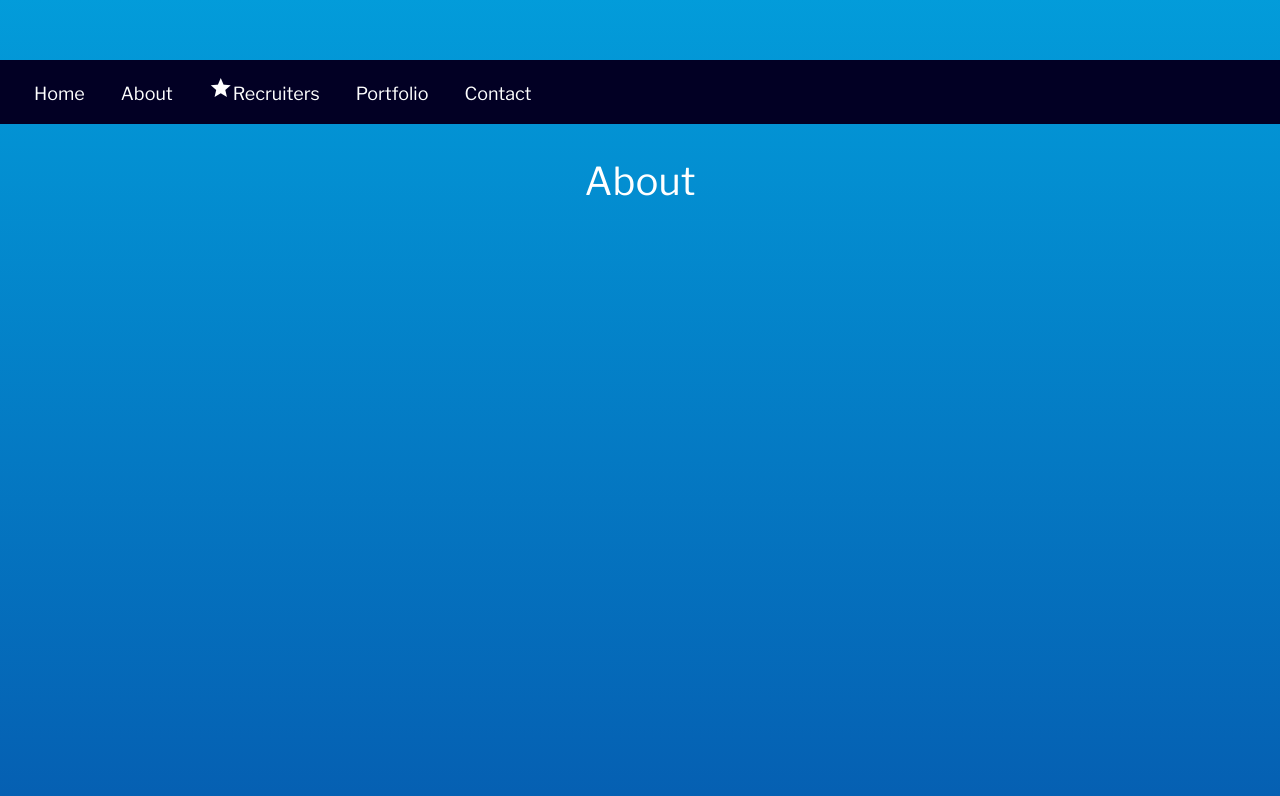
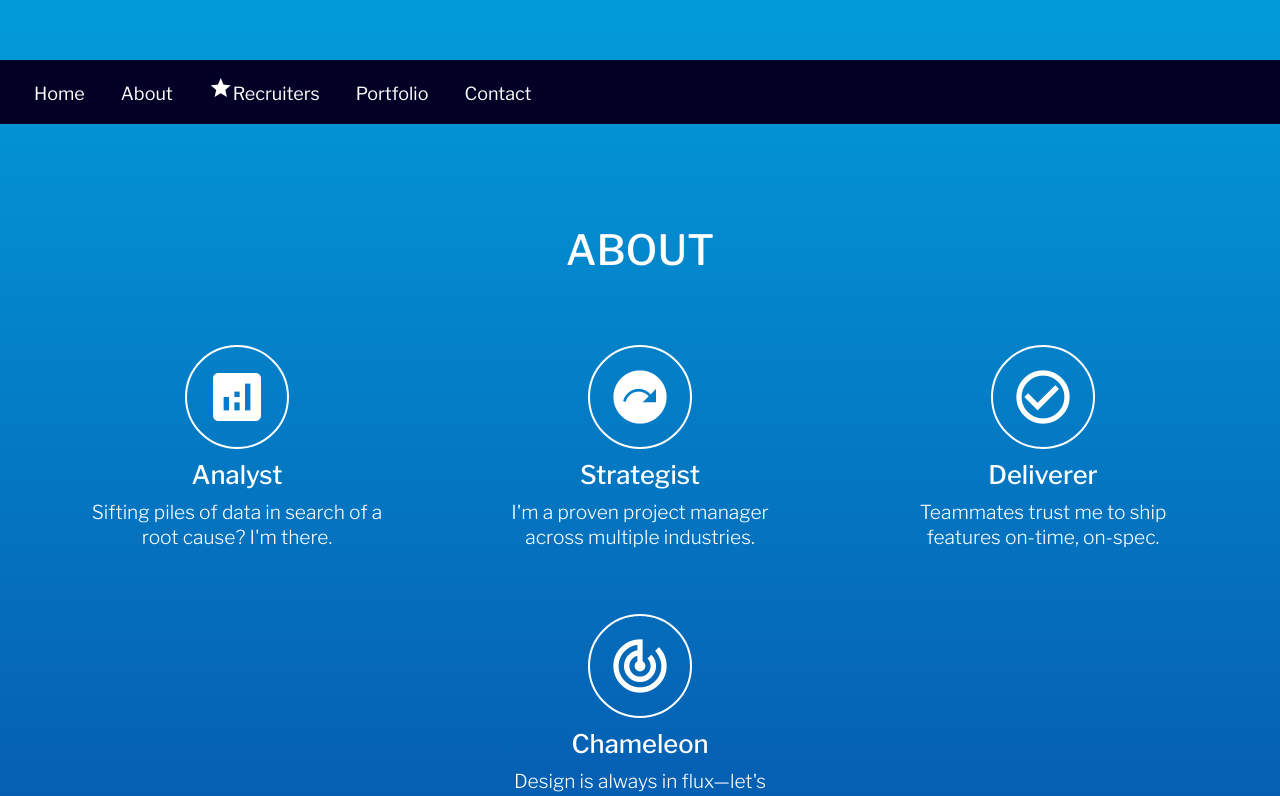
Before and after one commit to shapirodaniel/portfolio, a React (Create React App) app: page / in a window 1280 px wide. Shown: the part 740-1536 px from the top of the page. Built offline with nearby package versions, Linux system fonts and the light colour scheme.

Commit message:
add: about cards

```diff
--- a/src/index.css
+++ b/src/index.css
@@ -31,8 +31,8 @@ code {
 }
 
 h3 {
-	font-size: 2.4em;
+	font-size: 2.6em;
 	text-align: center;
 	padding: 1em;
-	font-weight: 400;
+	font-weight: 500;
 }
--- a/src/main/About.css
+++ b/src/main/About.css
@@ -1,5 +1,57 @@
+/* About */
+
 .aboutContainer {
-	height: 900px;
-	width: 100%;
+	height: 100vh;
+	padding-top: 4em;
+}
+
+.aboutContainer h3 {
 	color: white;
 }
+
+.aboutCardsList {
+	display: flex;
+	flex-wrap: wrap;
+	align-items: baseline;
+	justify-content: space-evenly;
+}
+
+/* AboutCard */
+
+.aboutCardContainer {
+	display: flex;
+	flex-direction: column;
+	align-items: center;
+	justify-content: space-between;
+	width: 300px;
+	color: white;
+	margin: 2em 1em;
+}
+
+.iconContainer {
+	display: flex;
+	align-items: center;
+	justify-content: center;
+	height: 100px;
+	width: 100px;
+	border-radius: 50%;
+	background-color: transparent;
+	border: 2px solid white;
+}
+
+.iconContainer i {
+	font-size: 4em;
+}
+
+.aboutCardContainer .title {
+	font-size: 1.6em;
+	font-weight: 500;
+	padding: 0.5em;
+}
+
+.aboutCardContainer p {
+	font-size: 1.2em;
+	font-weight: 300;
+	text-align: center;
+	line-height: 1.3em;
+}
--- a/src/main/About.js
+++ b/src/main/About.js
@@ -1,10 +1,57 @@
 import React from 'react';
 import './About.css';
+
+const aboutCards = [
+	{
+		id: 1,
+		icon: 'analytics',
+		title: 'Analyst',
+		description: "Sifting piles of data in search of a root cause? I'm there.",
+	},
+	{
+		id: 2,
+		icon: 'next_plan',
+		title: 'Strategist',
+		description: "I'm a proven project manager across multiple industries.",
+	},
+	{
+		id: 3,
+		icon: 'check_circle_outline',
+		title: 'Deliverer',
+		description: 'Teammates trust me to ship features on-time, on-spec.',
+	},
+	{
+		id: 4,
+		icon: 'track_changes',
+		title: 'Chameleon',
+		description: `Design is always in flux—let\'s discover and pivot together.`,
+	},
+];
+
+const AboutCard = ({ card }) => {
+	const { icon, title, description } = card;
+
+	return (
+		<div className='aboutCardContainer'>
+			<span className='iconContainer'>
+				<i className='material-icons'>{icon}</i>
+			</span>
+			<span className='title'>{title}</span>
+			<p>{description}</p>
+		</div>
+	);
+};
 
 const About = () => {
 	return (
 		<section className='aboutContainer'>
-			<h3>About</h3>
+			<h3>ABOUT</h3>
+
+			<div className='aboutCardsList'>
+				{aboutCards.map(card => (
+					<AboutCard key={card.id} card={card} />
+				))}
+			</div>
 		</section>
 	);
 };
```
